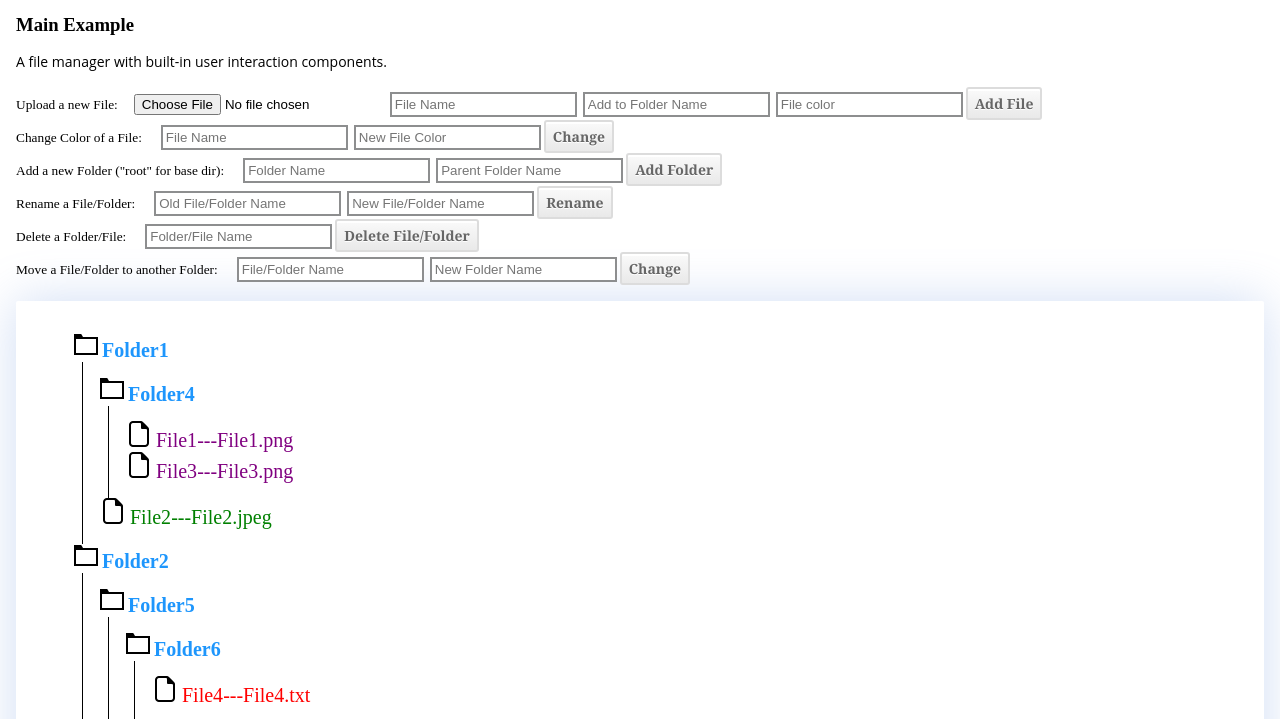
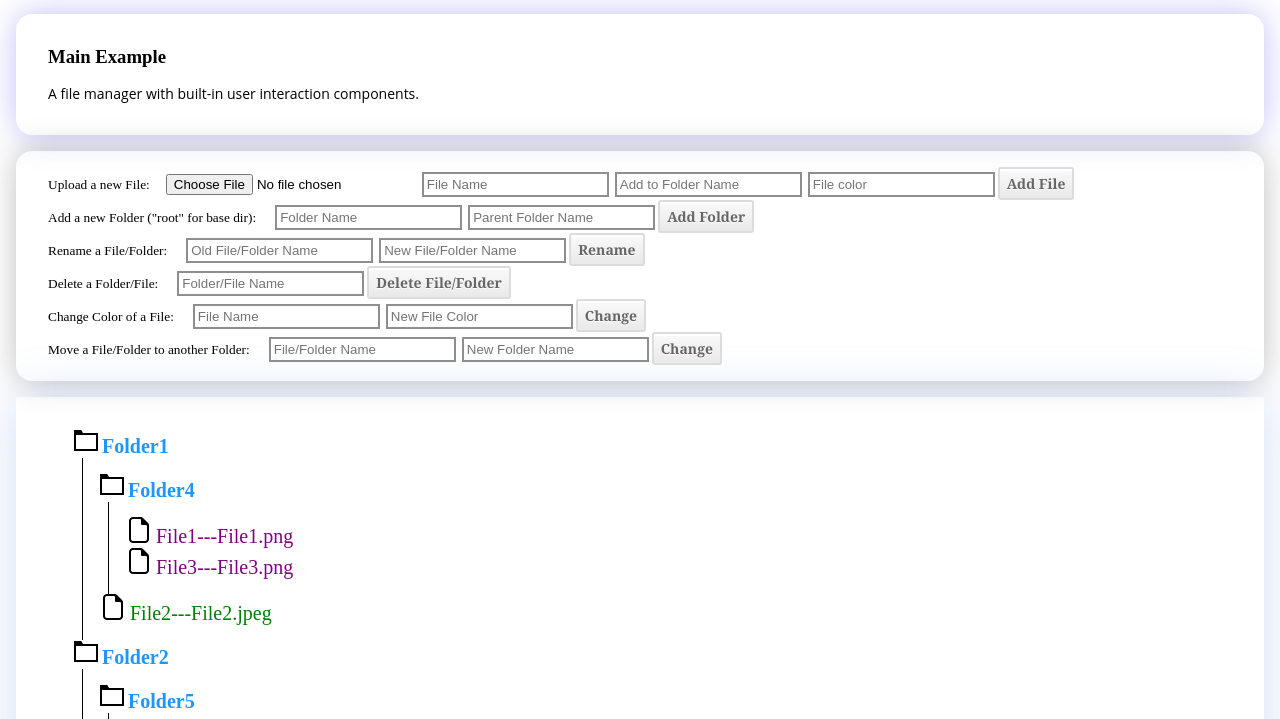
Before and after one commit to KevinGao97/FileManagerJS, a plain HTML site: page example.html in a window 1280 px wide. Shown: the part 51-770 px from the top of the page. Drawn offline with nearby package versions, Linux system fonts and the light colour scheme.

Commit message:
added card layout to main landing page and code snippets for examples

```diff
--- a/example.html
+++ b/example.html
@@ -31,8 +31,11 @@
     </ul>
 
   </div>
-  <h3 class="defaultHeader">Main Example</h3>
-  <p class="defaultParagraph">A file manager with built-in user interaction components.</p>
+  <div class="cardLayout2">
+    <h3 class="defaultHeader">Main Example</h3>
+    <p class="defaultParagraph">A file manager with built-in user interaction components.</p>
+  </div>
+
 
 
 
--- a/examples/examplePicture.js
+++ b/examples/examplePicture.js
@@ -1,12 +1,16 @@
 function loadPicture() {
+  const codeMainDiv = document.createElement('div');
+  codeMainDiv.className = 'cardLayout2';
   const img = document.createElement('img');
   const header = document.createElement('h3');
   header.className = 'defaultHeader2';
   header.textContent = 'Code Used to create this example:';
   img.src = 'img/mainExampleCode.PNG';
   img.className = 'defaultImage3';
-  document.getElementsByTagName('body')[0].appendChild(header);
-  document.getElementsByTagName('body')[0].appendChild(img);
+  codeMainDiv.appendChild(header);
+  codeMainDiv.appendChild(img);
+
+  document.getElementsByTagName('body')[0].appendChild(codeMainDiv);
 }
 
 loadPicture();
--- a/home.js
+++ b/home.js
@@ -1,5 +1,9 @@
-//Add New File
-function newFileSection() {
+//Create User Interaction input fields and buttons
+function createAllInteractionFields() {
+  const mainDiv = document.createElement('div');
+  mainDiv.className = 'cardLayout';
+
+  //Upload a new File field
   const addNewFileDiv = document.createElement('div');
   addNewFileDiv.id = 'AddNewFile';
   const addNewFileForm = document.createElement('form');
@@ -34,20 +38,17 @@ function newFileSection() {
   addFileButton.appendChild(document.createTextNode('Add File'));
   addNewFileForm.appendChild(addFileButton);
   addNewFileDiv.appendChild(addNewFileForm);
+  mainDiv.appendChild(addNewFileDiv);
 
-  document.getElementsByTagName('body')[0].appendChild(addNewFileDiv);
-}
-
-// Add New Folder
-function newNestedFolderSection() {
+  //Add a new Folder field
   const addNewNestedFolderDiv = document.createElement('div');
   addNewNestedFolderDiv.id = 'addNewNestedFolder';
   const addNestedFolderFormTag = document.createElement('form');
   addNestedFolderFormTag.id = 'addNestedFolderForm';
-  const label = document.createElement('label');
-  label.className = 'defaultLabel';
-  label.innerHTML = 'Add a new Folder ("root" for base dir):';
-  addNestedFolderFormTag.appendChild(label);
+  const labelAddNewFolder = document.createElement('label');
+  labelAddNewFolder.className = 'defaultLabel';
+  labelAddNewFolder.innerHTML = 'Add a new Folder ("root" for base dir):';
+  addNestedFolderFormTag.appendChild(labelAddNewFolder);
 
   const UserDesiredFolderName = document.createElement('input');
   UserDesiredFolderName.type = 'text';
@@ -65,22 +66,17 @@ function newNestedFolderSection() {
   addNestedFileFolder.appendChild(document.createTextNode('Add Folder'));
   addNestedFolderFormTag.appendChild(addNestedFileFolder);
   addNewNestedFolderDiv.appendChild(addNestedFolderFormTag);
+  mainDiv.appendChild(addNewNestedFolderDiv);
 
-  document.getElementsByTagName('body')[0].appendChild(addNewNestedFolderDiv);
-}
-
-// document.getElementsByTagName('body')[0].appendChild(addNewFileDiv);
-
-//Rename an Folder Element
-function renameElementSection() {
+  //Rename a File/Folder Field
   const renameElementDiv = document.createElement('div');
   renameElementDiv.id = 'renameElementDiv';
   const renameElementForm = document.createElement('form');
   renameElementForm.id = 'renameElementDivForm';
-  const label = document.createElement('label');
-  label.className = 'defaultLabel';
-  label.innerHTML = 'Rename a File/Folder:';
-  renameElementForm.appendChild(label);
+  const labelRenameElement = document.createElement('label');
+  labelRenameElement.className = 'defaultLabel';
+  labelRenameElement.innerHTML = 'Rename a File/Folder:';
+  renameElementForm.appendChild(labelRenameElement);
 
   const oldElementName = document.createElement('input');
   oldElementName.type = 'text';
@@ -98,20 +94,17 @@ function renameElementSection() {
   submitRenameRequest.appendChild(document.createTextNode('Rename'));
   renameElementForm.appendChild(submitRenameRequest);
   renameElementDiv.appendChild(renameElementForm);
+  mainDiv.appendChild(renameElementDiv);
 
-  document.getElementsByTagName('body')[0].appendChild(renameElementDiv);
-}
-
-// Delete an Element
-function deleteElementSection() {
+  //Delete a Folder/File Field
   const deleteElementDiv = document.createElement('div');
   deleteElementDiv.id = 'deleteElement';
   const addDeleteElementForm = document.createElement('form');
   addDeleteElementForm.id = 'deleteElementForm';
-  const label = document.createElement('label');
-  label.className = 'defaultLabel';
-  label.innerHTML = 'Delete a Folder/File:';
-  addDeleteElementForm.appendChild(label);
+  const labelDeleteElement = document.createElement('label');
+  labelDeleteElement.className = 'defaultLabel';
+  labelDeleteElement.innerHTML = 'Delete a Folder/File:';
+  addDeleteElementForm.appendChild(labelDeleteElement);
 
   const userSpecifiedElement = document.createElement('input');
   userSpecifiedElement.type = 'text';
@@ -126,20 +119,17 @@ function deleteElementSection() {
   );
   addDeleteElementForm.appendChild(deleteElementButton);
   deleteElementDiv.appendChild(addDeleteElementForm);
+  mainDiv.appendChild(deleteElementDiv);
 
-  document.getElementsByTagName('body')[0].appendChild(deleteElementDiv);
-}
-
-// Change Color of a file
-function fileColorChange() {
+  //Change File Color Field
   const fileColorChange = document.createElement('div');
   fileColorChange.id = 'fileColorChange';
   const fileColorChangeForm = document.createElement('form');
   fileColorChangeForm.id = 'fileColorChangeForm';
-  const label = document.createElement('label');
-  label.className = 'defaultLabel';
-  label.innerHTML = 'Change Color of a File:';
-  fileColorChangeForm.appendChild(label);
+  const labelFileColorChange = document.createElement('label');
+  labelFileColorChange.className = 'defaultLabel';
+  labelFileColorChange.innerHTML = 'Change Color of a File:';
+  fileColorChangeForm.appendChild(labelFileColorChange);
 
   const oldFileColor = document.createElement('input');
   oldFileColor.type = 'text';
@@ -157,20 +147,17 @@ function fileColorChange() {
   submitRequest.appendChild(document.createTextNode('Change'));
   fileColorChangeForm.appendChild(submitRequest);
   fileColorChange.appendChild(fileColorChangeForm);
+  mainDiv.appendChild(fileColorChange);
 
-  document.getElementsByTagName('body')[0].appendChild(fileColorChange);
-}
-
-// Move a File/Folder to another location
-function moveElement() {
+  //Move a File/Folder to another Folder field
   const moveElement = document.createElement('div');
   moveElement.id = 'moveElement';
   const moveElementForm = document.createElement('form');
   moveElementForm.id = 'moveElementForm';
-  const label = document.createElement('label');
-  label.className = 'defaultLabel';
-  label.innerHTML = 'Move a File/Folder to another Folder:';
-  moveElementForm.appendChild(label);
+  const labelMoveElement = document.createElement('label');
+  labelMoveElement.className = 'defaultLabel';
+  labelMoveElement.innerHTML = 'Move a File/Folder to another Folder:';
+  moveElementForm.appendChild(labelMoveElement);
 
   const moveElementId = document.createElement('input');
   moveElementId.type = 'text';
@@ -182,20 +169,16 @@ function moveElement() {
   newFolderLocation.id = 'newFolderLocationId';
   newFolderLocation.placeholder = 'New Folder Name';
   moveElementForm.appendChild(newFolderLocation);
-  const submitRequest = document.createElement('button');
-  submitRequest.className = 'addBtn';
-  submitRequest.type = 'submit';
-  submitRequest.appendChild(document.createTextNode('Change'));
-  moveElementForm.appendChild(submitRequest);
+  const submitRequestMoveElement = document.createElement('button');
+  submitRequestMoveElement.className = 'addBtn';
+  submitRequestMoveElement.type = 'submit';
+  submitRequestMoveElement.appendChild(document.createTextNode('Change'));
+  moveElementForm.appendChild(submitRequestMoveElement);
   moveElement.appendChild(moveElementForm);
+  mainDiv.appendChild(moveElement);
 
-  document.getElementsByTagName('body')[0].appendChild(moveElement);
+  //Add all fields to main div
+  document.getElementsByTagName('body')[0].appendChild(mainDiv);
 }
 
-//Create User Interaction input fields, buttons and main div
-newFileSection();
-fileColorChange();
-newNestedFolderSection();
-renameElementSection();
-deleteElementSection();
-moveElement();
+createAllInteractionFields();
```
Also changed, not shown: examples/exampleCloudStoragePicture.js (+6 -2 lines), examples/exampleSourceControlPicture.js (+6 -2 lines).
